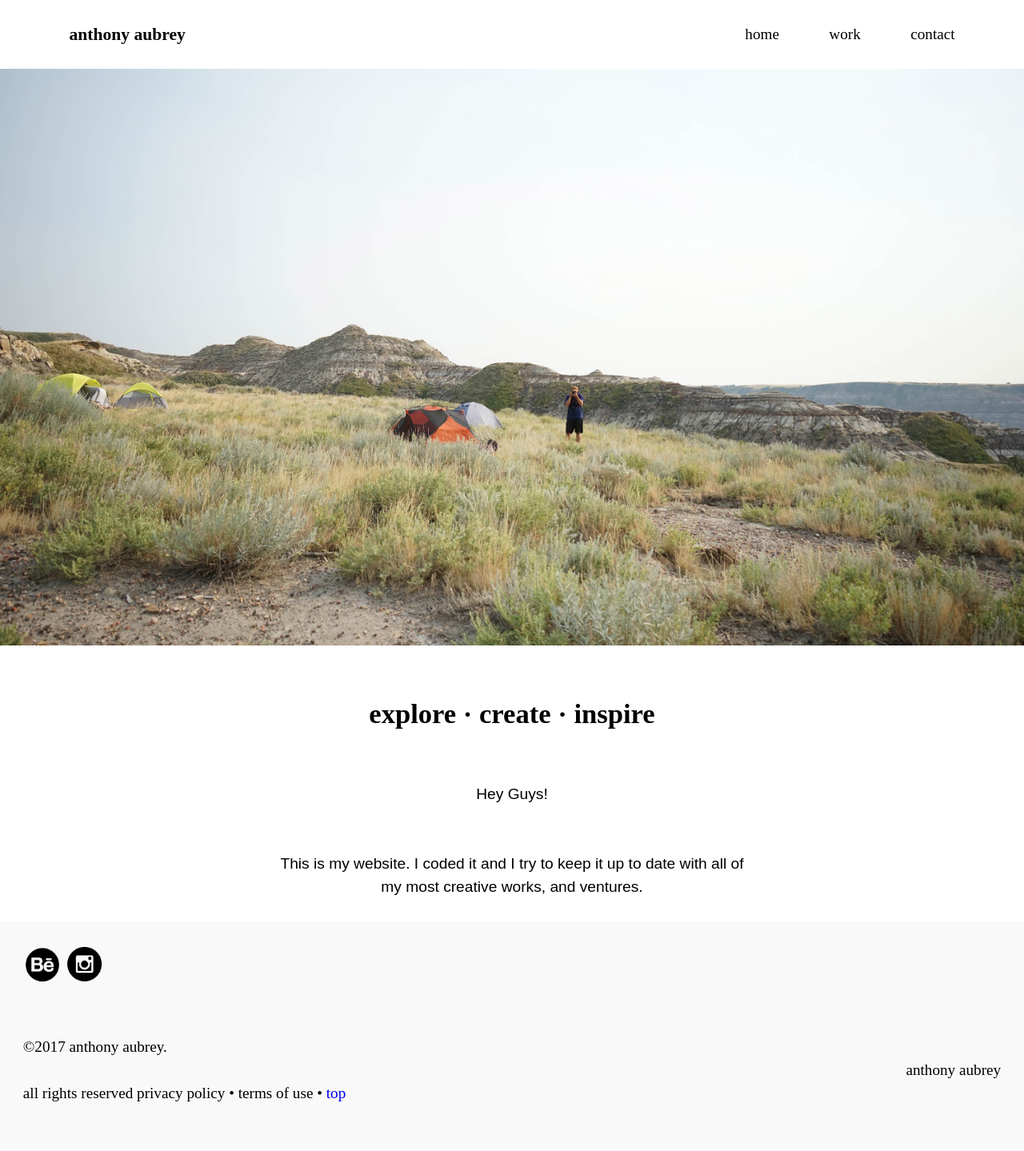
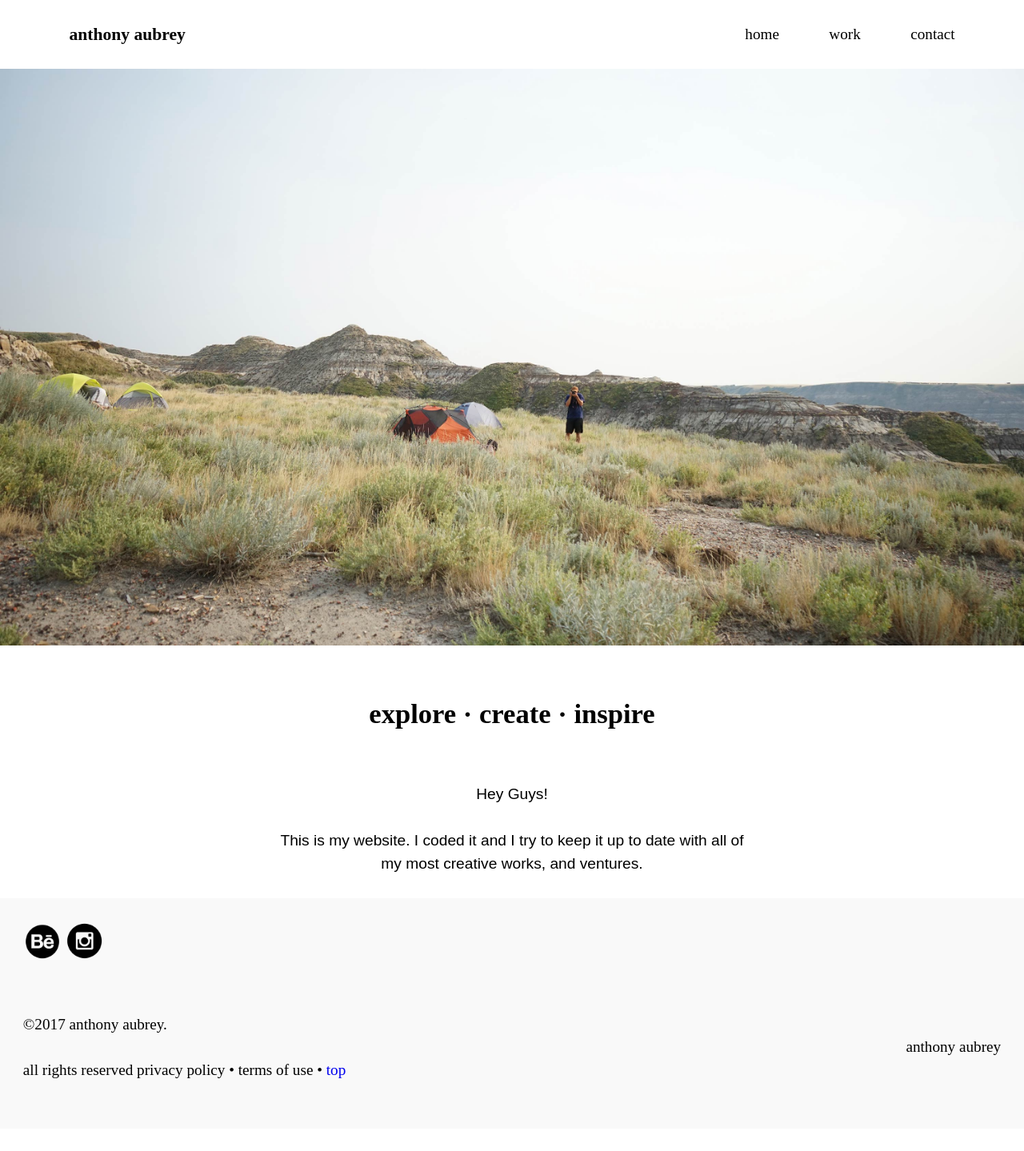
Before and after one commit to anthonyaubrey/portfolio, a Jekyll site: the page built from index.html, in a window 1280 px wide. Shown: the whole page at 80% size. Built offline with Jekyll 4.4.1, drawn with Linux system fonts in a browser that asks for light colours; after the commit the page ends 1411 px from its top, so only the background shows below that.

Commit message:
Removed padding

```diff
--- a/index.html
+++ b/index.html
@@ -6,7 +6,7 @@ layout: default
   <div>
     <img class="img-flex"src="{{site.baseurl}}/img/bobexplore.jpg">
     <h1 class="island-2 wrapper">explore · create · inspire</h1>
-    <p class="open-sans text-center pad-b">Hey Guys!</p>
+    <p class="open-sans text-center">Hey Guys!</p>
     <p class="wrapper open-sans text-center pad-b">  This is my website. I coded it and I try to keep it up to date with all of my most creative works, and ventures.</p>
   </div>
 </main>
```
